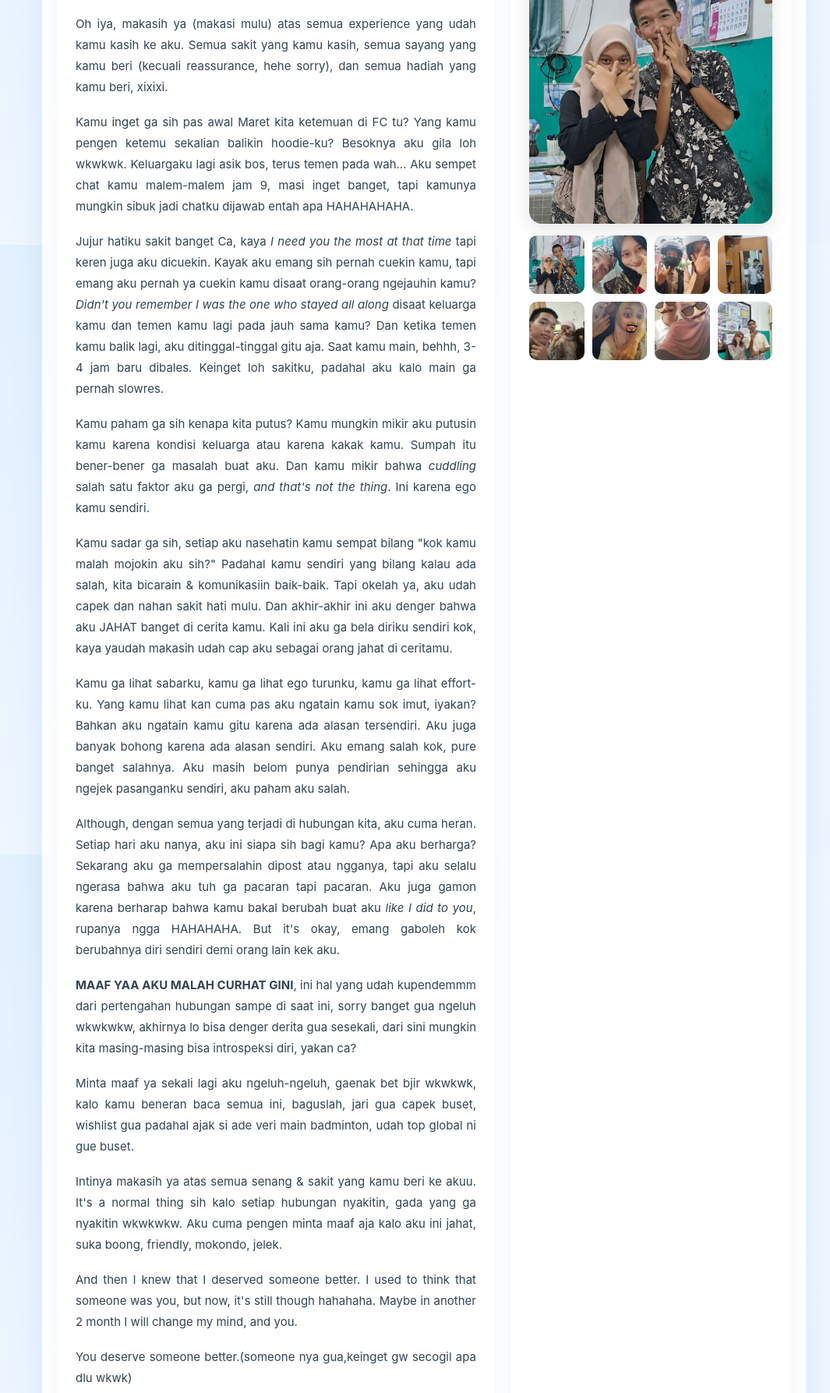
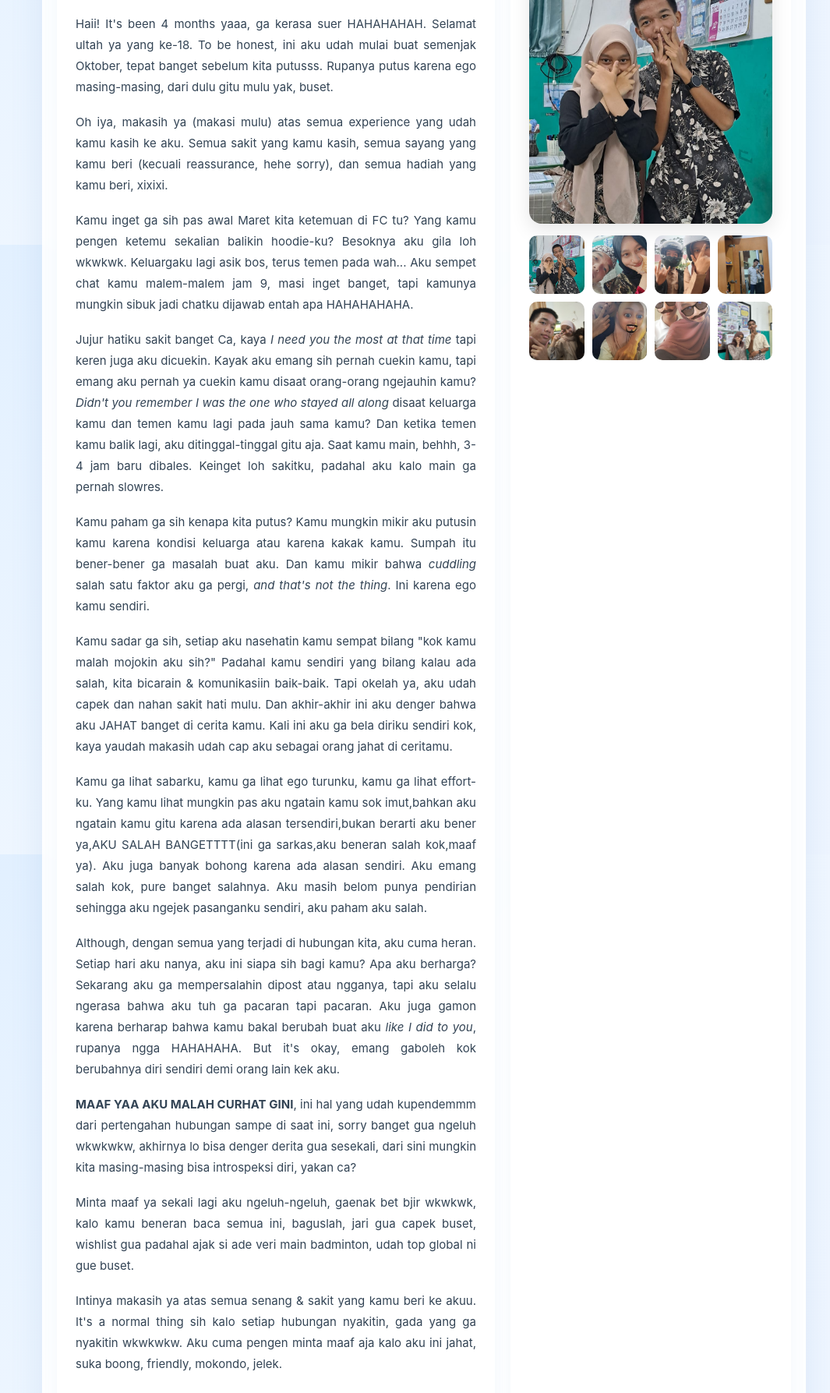
Before and after one commit to AbimoTG/AbimoTG.github.io, a plain HTML site: page index.html in a window 1280 px wide. Shown: the part 504-2291 px from the top of the page at 78% size, without its empty margins (96-1161 px from the left). Drawn offline with Linux system fonts and the light colour scheme.

Commit message:
Update index.html

```diff
--- a/index.html
+++ b/index.html
@@ -158,7 +158,9 @@
     <section class="card hero scroll-anim">
       <h2>Happy Birthday!</h2>
       <div class="long-text">
-<p>Oh iya, makasih ya (makasi mulu) atas semua experience yang udah kamu kasih ke aku. Semua sakit yang kamu kasih, semua sayang yang kamu beri (kecuali reassurance, hehe sorry), dan semua hadiah yang kamu beri, xixixi.</p>
+        <p>Haii! It's been 4 months yaaa, ga kerasa suer HAHAHAHAH. Selamat ultah ya yang ke-18. To be honest, ini aku udah mulai buat semenjak Oktober, tepat banget sebelum kita putusss. Rupanya putus karena ego masing-masing, dari dulu gitu mulu yak, buset.</p>
+
+        <p>Oh iya, makasih ya (makasi mulu) atas semua experience yang udah kamu kasih ke aku. Semua sakit yang kamu kasih, semua sayang yang kamu beri (kecuali reassurance, hehe sorry), dan semua hadiah yang kamu beri, xixixi.</p>
 
         <p>Kamu inget ga sih pas awal Maret kita ketemuan di FC tu? Yang kamu pengen ketemu sekalian balikin hoodie-ku? Besoknya aku gila loh wkwkwk. Keluargaku lagi asik bos, terus temen pada wah... Aku sempet chat kamu malem-malem jam 9, masi inget banget, tapi kamunya mungkin sibuk jadi chatku dijawab entah apa HAHAHAHAHA.</p>
 
@@ -168,7 +170,7 @@
 
         <p>Kamu sadar ga sih, setiap aku nasehatin kamu sempat bilang "kok kamu malah mojokin aku sih?" Padahal kamu sendiri yang bilang kalau ada salah, kita bicarain & komunikasiin baik-baik. Tapi okelah ya, aku udah capek dan nahan sakit hati mulu. Dan akhir-akhir ini aku denger bahwa aku JAHAT banget di cerita kamu. Kali ini aku ga bela diriku sendiri kok, kaya yaudah makasih udah cap aku sebagai orang jahat di ceritamu.</p>
 
-        <p>Kamu ga lihat sabarku, kamu ga lihat ego turunku, kamu ga lihat effort-ku. Yang kamu lihat kan cuma pas aku ngatain kamu sok imut, iyakan? Bahkan aku ngatain kamu gitu karena ada alasan tersendiri. Aku juga banyak bohong karena ada alasan sendiri. Aku emang salah kok, pure banget salahnya. Aku masih belom punya pendirian sehingga aku ngejek pasanganku sendiri, aku paham aku salah.</p>
+        <p>Kamu ga lihat sabarku, kamu ga lihat ego turunku, kamu ga lihat effort-ku. Yang kamu lihat mungkin pas aku ngatain kamu sok imut,bahkan aku ngatain kamu gitu karena ada alasan tersendiri,bukan berarti aku bener ya,AKU SALAH BANGETTTT(ini ga sarkas,aku beneran salah kok,maaf ya). Aku juga banyak bohong karena ada alasan sendiri. Aku emang salah kok, pure banget salahnya. Aku masih belom punya pendirian sehingga aku ngejek pasanganku sendiri, aku paham aku salah.</p>
 
         <p>Although, dengan semua yang terjadi di hubungan kita, aku cuma heran. Setiap hari aku nanya, aku ini siapa sih bagi kamu? Apa aku berharga? Sekarang aku ga mempersalahin dipost atau ngganya, tapi aku selalu ngerasa bahwa aku tuh ga pacaran tapi pacaran. Aku juga gamon karena berharap bahwa kamu bakal berubah buat aku <i>like I did to you</i>, rupanya ngga HAHAHAHA. But it's okay, emang gaboleh kok berubahnya diri sendiri demi orang lain kek aku.</p>
 
@@ -180,7 +182,7 @@
 
         <p>And then I knew that I deserved someone better. I used to think that someone was you, but now, it's still though hahahaha. Maybe in another 2 month I will change my mind, and you.</p>
 
-        <p>You deserve someone better.(someone nya gua,keinget gw secogil apa dlu wkwk)</p>
+        <p>You deserve someone better(someonenya gua hahay) (kalo lu msi mau hh) (gmau kkny).</p>
 
         <p style="text-align: right; font-weight: bold; margin-top: 20px; color: var(--blue-deep);">~bimo</p>
       </div>
@@ -204,7 +206,7 @@
   </main>
 </div>
 
-<audio id="bgm" src="12.mp3" loop></audio>
+<audio id="bgm" src="seasons.mp3" loop></audio>
 
 <script>
 const observer = new IntersectionObserver((entries) => {
```
